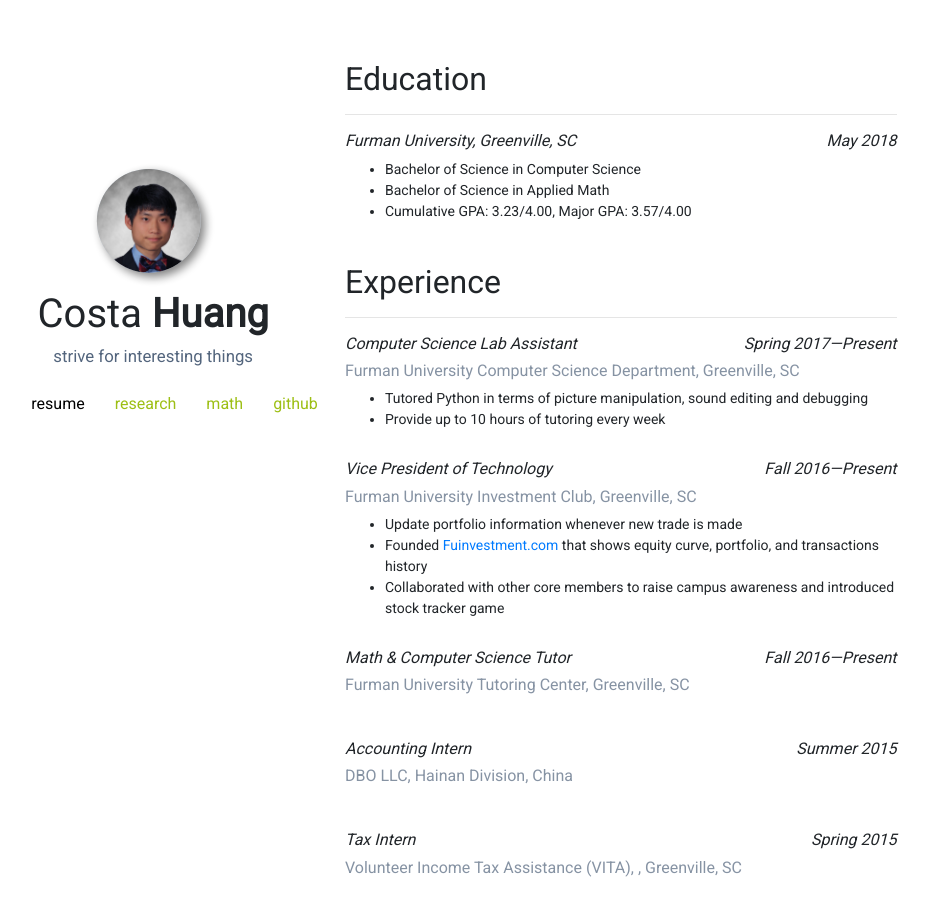
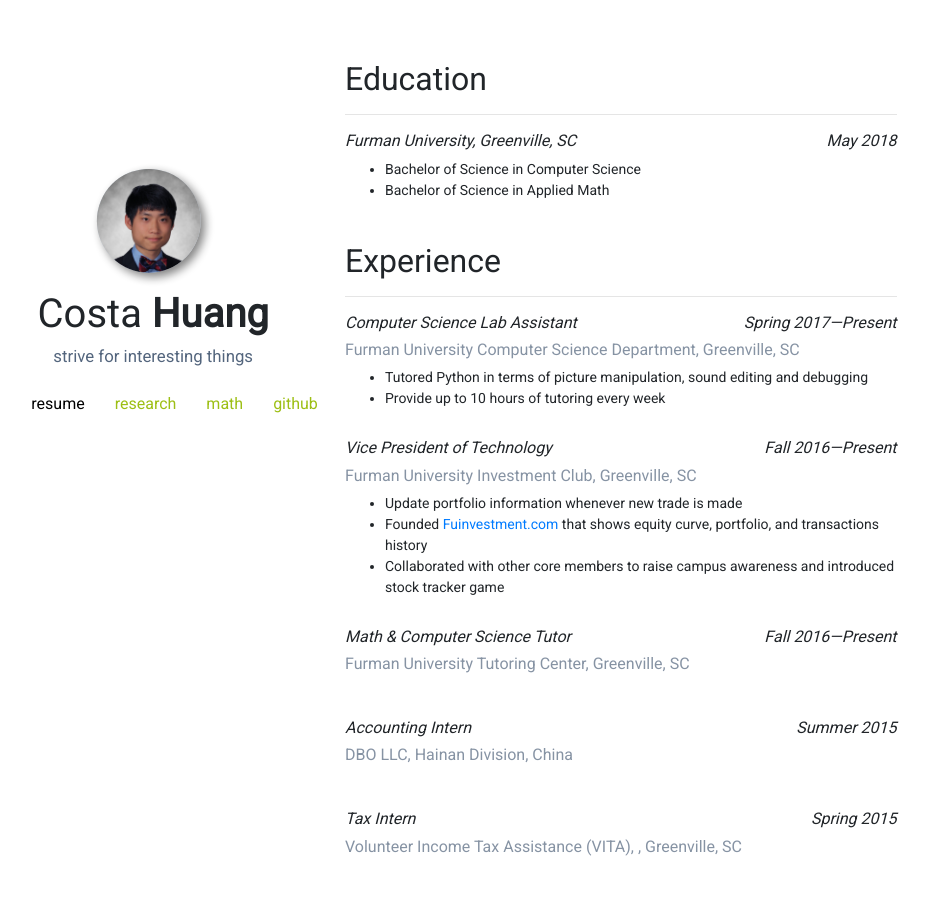
Before and after one commit to vwxyzjn/vwxyzjn.github.io, a Vue app: page / in a window 1280 px wide. Shown: the top 916 px of the page, without its empty margins (116-1046 px from the left). Built offline with nearby package versions, Linux system fonts and the light colour scheme.

Commit message:
Use pug as html language

```diff
--- a/package.json
+++ b/package.json
@@ -59,6 +59,7 @@
     "ora": "^1.2.0",
     "postcss-loader": "^1.3.3",
     "prerender-spa-plugin": "^2.0.1",
+    "pug": "^2.0.0-rc.3",
     "resolve-url-loader": "^2.0.2",
     "rimraf": "^2.6.0",
     "sass-loader": "^6.0.6",
--- a/src/components/resume.vue
+++ b/src/components/resume.vue
@@ -1,84 +1,64 @@
-<template>
-  <div class="resume">
-    <div class="education section">
-      <h2 class="title">Education</h2>
-      <hr/>
-      <!-- START: left align and right align at the same line -->
-      <div class="item">
-        <div id="textbox">
-          <h6 class="position_title">Furman University, Greenville, SC</h6><h6 class="related_time">May 2018</h6>
-        </div>
-        <!-- END: left align and right align at the same line -->
-        <ul>
-          <li>Bachelor of Science in Computer Science</li>
-          <li>Bachelor of Science in Applied Math</li>
-          <li>Cumulative GPA: 3.23/4.00,  Major GPA: 3.57/4.00</li>
-        </ul>
-      </div>
-    </div>
-    <div class="experience section">
-      <h2 class="title">Experience</h2>
-      <hr/>
+<template lang="pug">
+.resume
+  .education.section
+    h2.title Education
+    hr
+    .item
+      #textbox
+        h6.position_title Furman University, Greenville, SC
+        h6.related_time May 2018
+      ul
+        li Bachelor of Science in Computer Science
+        li Bachelor of Science in Applied Math
 
-      <!-- Math & Computer Science Tutor -->
-      <div class="item">
-        <div id="textbox">
-          <h6 class="position_title">Computer Science Lab Assistant</h6><h6 class="related_time">Spring 2017—Present</h6>
-        </div>
-        <h6 class="address">Furman University Computer Science Department, Greenville, SC</h6>
-        <ul>
-          <li>Tutored Python in terms of picture manipulation, sound editing and debugging</li>
-          <li>Provide up to 10 hours of tutoring every week</li>
-        </ul>
-      </div>
+  .experience.section
+    h2.title Experience
+    hr
+    // Math & Computer Science Tutor
+    .item
+      #textbox
+        h6.position_title Computer Science Lab Assistant
+        h6.related_time Spring 2017—Present
+      h6.address Furman University Computer Science Department, Greenville, SC
+      ul
+        li Tutored Python in terms of picture manipulation, sound editing and debugging
+        li Provide up to 10 hours of tutoring every week
+    // Vice President of Technology
+    .item
+      #textbox
+        h6.position_title Vice President of Technology
+        h6.related_time Fall 2016—Present
+      h6.address Furman University Investment Club, Greenville, SC
+      ul
+        li Update portfolio information whenever new trade is made
+        li
+          | Founded
+          a(href='http://portfolio.fuinvestment.com') Fuinvestment.com
+          |  that shows equity curve, portfolio, and transactions history
+        li
+          | Collaborated with other core members to raise campus awareness and introduced stock tracker game
+    // Math & Computer Science Tutor
+    .item
+      #textbox
+        h6.position_title Math & Computer Science Tutor
+        h6.related_time Fall 2016—Present
+      h6.address Furman University Tutoring Center, Greenville, SC
+      br
+    // Accounting Intern
+    .item
+      #textbox
+        h6.position_title Accounting Intern
+        h6.related_time Summer 2015
+      h6.address DBO LLC, Hainan Division, China
+      br
+    // Tax Intern
+    .item
+      #textbox
+        h6.position_title Tax Intern
+        h6.related_time Spring 2015
+      h6.address Volunteer Income Tax Assistance (VITA), , Greenville, SC
+      br
 
-
-      <!-- Vice President of Technology -->
-      <div class="item">
-        <div id="textbox">
-          <h6 class="position_title">Vice President of Technology</h6><h6 class="related_time">Fall 2016—Present</h6>
-        </div>
-        <h6 class="address">Furman University Investment Club, Greenville, SC</h6>
-        <ul>
-          <li>Update portfolio information whenever new trade is made</li>
-          <li>Founded <a href="http://portfolio.fuinvestment.com">Fuinvestment.com </a> that shows equity curve, portfolio, and transactions history</li>
-          <li>Collaborated with other core members to raise campus awareness and introduced stock tracker game</li>
-        </ul>
-      </div>
-
-
-      <!-- Math & Computer Science Tutor -->
-      <div class="item">
-        <div id="textbox">
-          <h6 class="position_title">Math & Computer Science Tutor</h6><h6 class="related_time">Fall 2016—Present</h6>
-        </div>
-        <h6 class="address">Furman University Tutoring Center, Greenville, SC</h6>
-        <br/>
-      </div>
-
-
-      <!-- Accounting Intern -->
-      <div class="item">
-        <div id="textbox">
-          <h6 class="position_title">Accounting Intern</h6><h6 class="related_time">Summer 2015</h6>
-        </div>
-        <h6 class="address">DBO LLC, Hainan Division, China</h6>
-        <br/>
-      </div>
-
-
-      <!-- Tax Intern -->
-      <div class="item">
-        <div id="textbox">
-          <h6 class="position_title">Tax Intern</h6><h6 class="related_time">Spring 2015</h6>
-        </div>
-        <h6 class="address">Volunteer Income Tax Assistance (VITA), , Greenville, SC</h6>
-        <br/>
-      </div>
-
-
-    </div>
-  </div>
 </template>
 
 <script>
```
